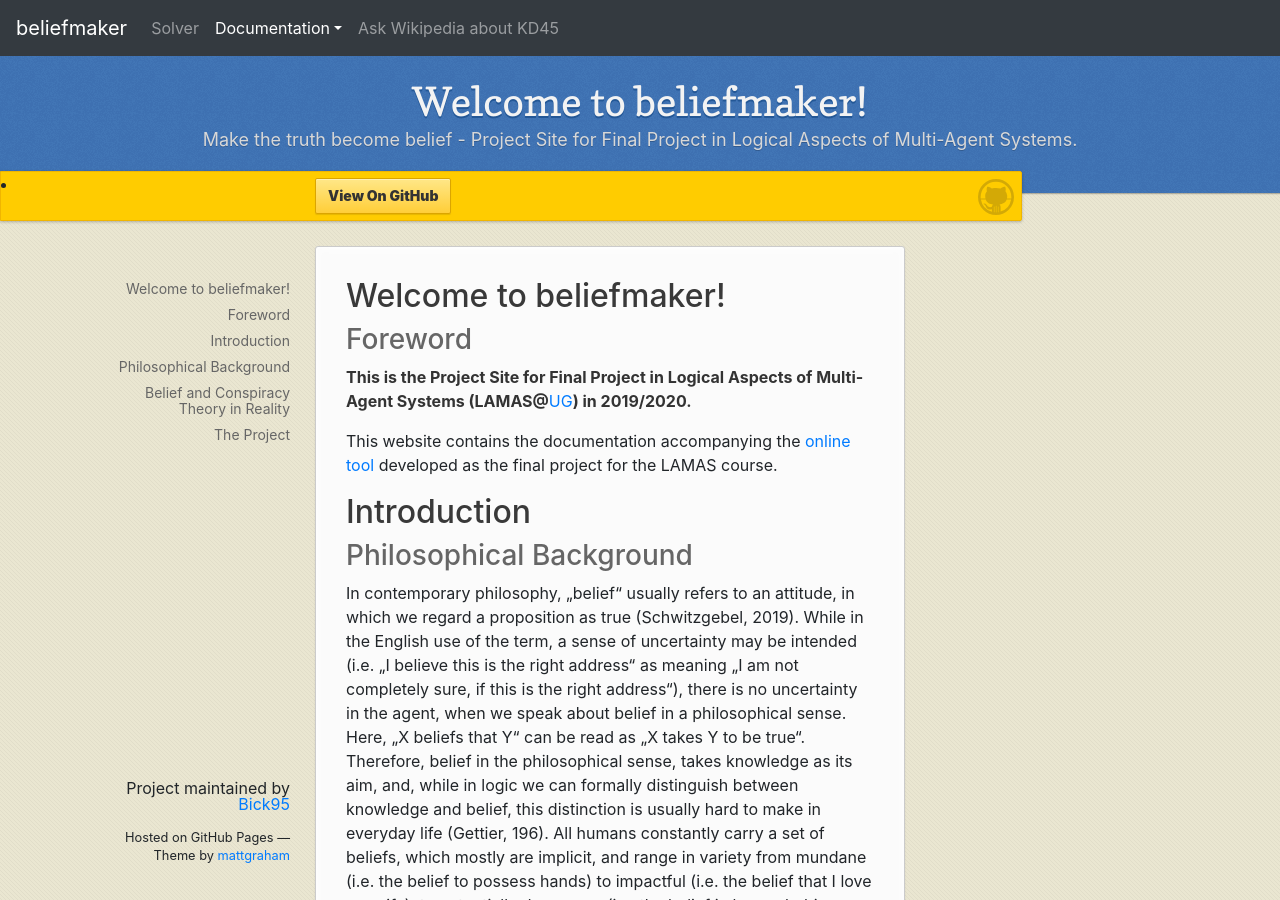
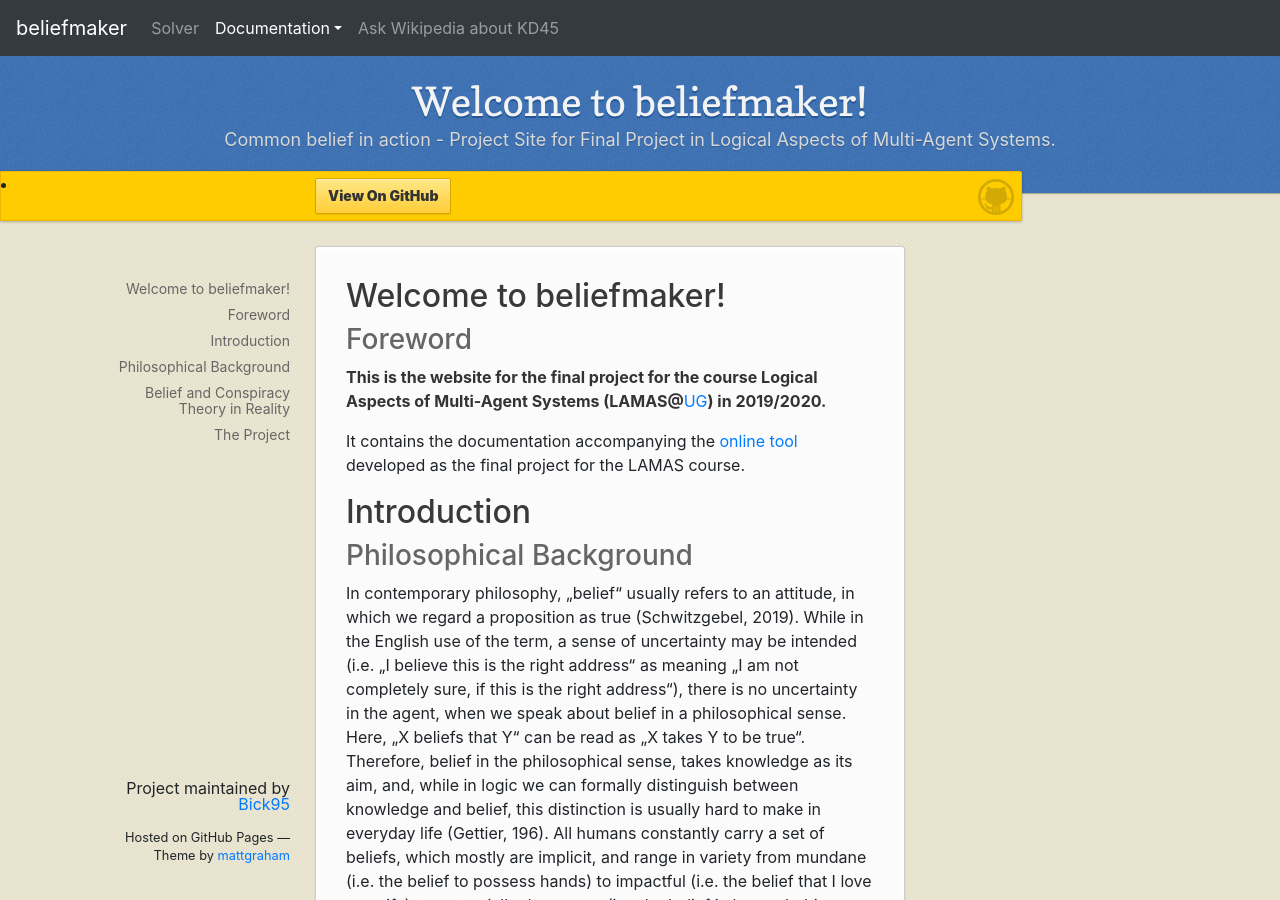
Before and after one commit to Bick95/beliefmaker, a Jekyll site: the page built from index.md, in a window 1280 px wide and 900 px high. Built offline with Jekyll 4.4.1, drawn with Linux system fonts in a browser that asks for light colours; nearby versions of some CDN libraries.

Commit message:
minor changes + test

```diff
--- a/_config.yml
+++ b/_config.yml
@@ -1,5 +1,5 @@
 title: beliefmaker
-description: Make the truth become belief - Project Site for Final Project in Logical Aspects of Multi-Agent Systems.
+description: Common belief in action - Project Site for Final Project in Logical Aspects of Multi-Agent Systems.
 show_downloads: false
 google_analytics:
 theme: jekyll-theme-leap-day
--- a/index.md
+++ b/index.md
@@ -7,9 +7,9 @@ filename: index
 
 ### Foreword
 
-**This is the Project Site for Final Project in Logical Aspects of Multi-Agent Systems (LAMAS@[UG](https://www.rug.nl/){:target="_blank"}) in 2019/2020.**
+**This is the website for the final project for the course Logical Aspects of Multi-Agent Systems (LAMAS@[UG](https://www.rug.nl/){:target="_blank"}) in 2019/2020.**
 
-This website contains the documentation accompanying the [online tool](http://bick95.pythonanywhere.com/) developed as the final project for the LAMAS course.
+It contains the documentation accompanying the [online tool](http://bick95.pythonanywhere.com/) developed as the final project for the LAMAS course.
 
 ## Introduction
 
```
Also changed, not shown: technical_report.md (+1 -1 lines).
